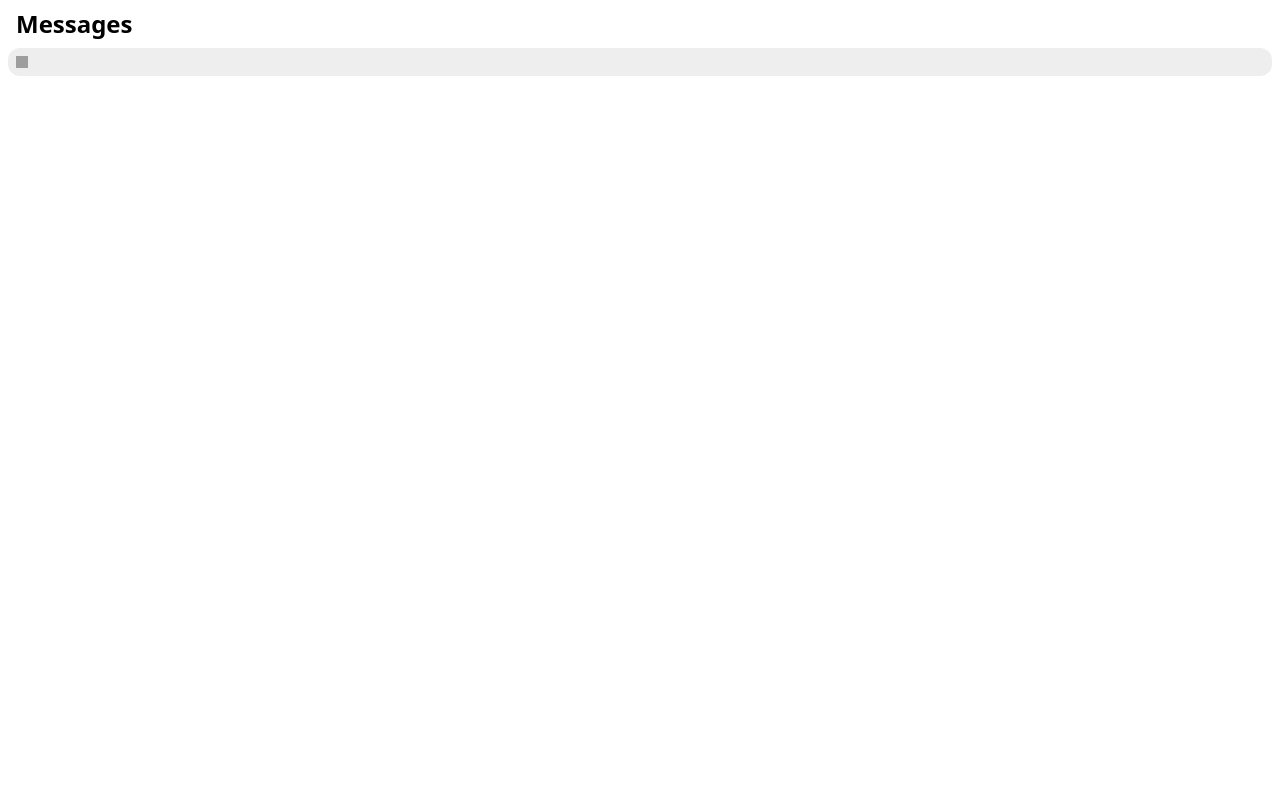
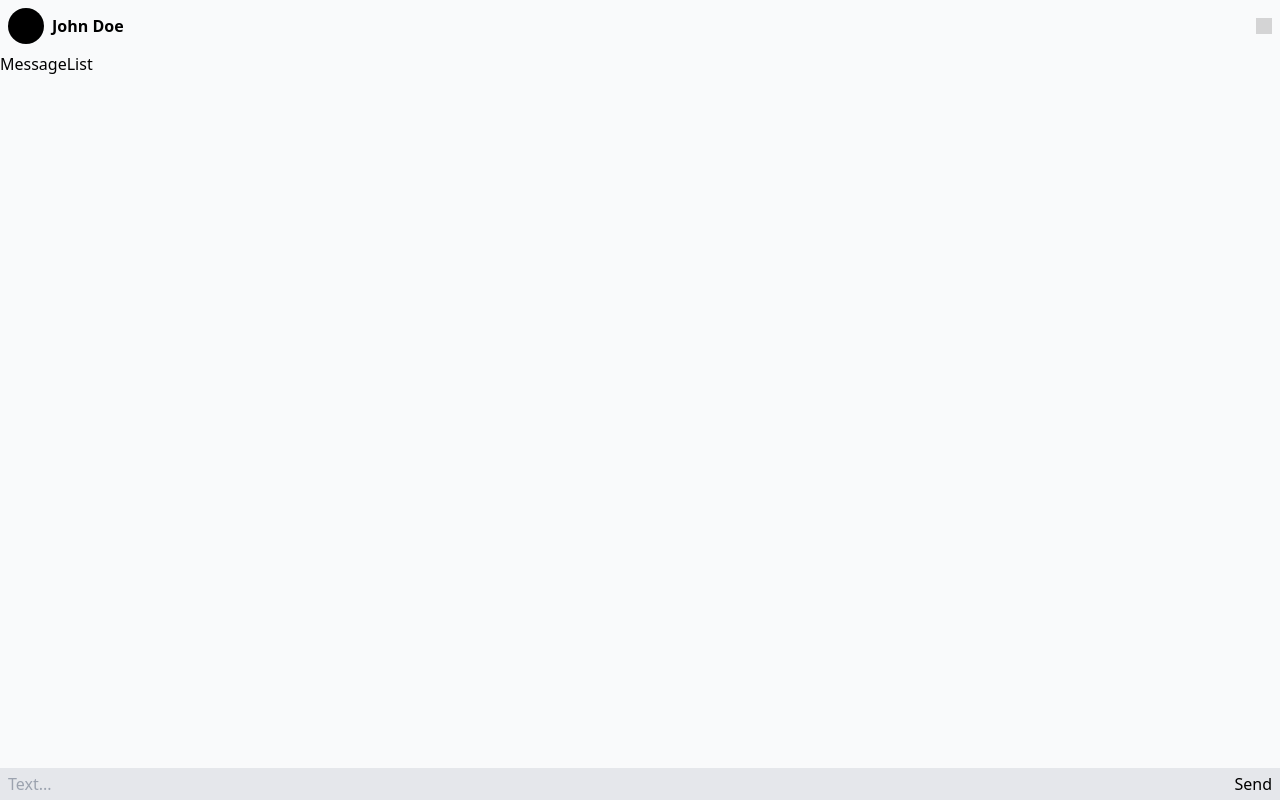
Before and after one commit to SleepySleepyFox/web-chat, a React (Vite) app: page / in a window 1280 px wide. Built offline with nearby package versions, Linux system fonts and the light colour scheme; grey boxes are pictures that could not be loaded.

Commit message:
contact list design and chat-room draft

```diff
--- a/index.html
+++ b/index.html
@@ -7,7 +7,7 @@
     <title>Vite + React + TS</title>
   </head>
   <body>
-    <div id="root"></div>
+    <div id="root" class="bg-gray-50"></div>
     <script type="module" src="/src/main.tsx"></script>
   </body>
 </html>
--- a/package.json
+++ b/package.json
@@ -10,6 +10,7 @@
     "preview": "vite preview"
   },
   "dependencies": {
+    "@headlessui/react": "^1.7.14",
     "react": "^18.2.0",
     "react-dom": "^18.2.0"
   },
@@ -27,5 +28,9 @@
     "tailwindcss": "^3.3.2",
     "typescript": "^5.0.2",
     "vite": "^4.3.2"
+  },
+  "resolutions": {
+    "@types/react": "17.0.2",
+    "@types/react-dom": "17.0.2"
   }
 }
--- a/src/App.tsx
+++ b/src/App.tsx
@@ -1,11 +1,15 @@
 import React from 'react'
 import Search from './components/Search'
+import List from './components/List/List'
+import ChatRoom from './components/ChatRoom/ChatRoom'
 
 
 export default function App() {
   return (
-    <div className='px-2'>
-      <Search />
+    <div>
+      {/* <Search />
+      <List /> */}
+      <ChatRoom/>
     </div>
   )
 }
--- /dev/null
+++ b/src/components/ChatRoom/ChatHeader.tsx
@@ -0,0 +1,15 @@
+import React from 'react'
+
+export default function ChatHeader() {
+  return (
+    <div className='container max-w-full'>
+        <header className='top-0 flex items-center gap-2 p-2'>
+            <div className='w-9 h-9 rounded-full bg-black'></div>
+        <div>
+            <h4 className='font-semibold'>John Doe</h4>
+        </div>
+        <img src="https://img.icons8.com/android/24/null/info.png" className='opacity-40 h-4 w-4  ml-auto'/>
+        </header>
+    </div>
+  )
+}
--- /dev/null
+++ b/src/components/ChatRoom/ChatInput.tsx
@@ -0,0 +1,10 @@
+import React from 'react'
+
+export default function ChatInput() {
+  return (
+    <div className='container flex items-center max-w-full p-2 bg-gray-200 h-8'>
+         <input placeholder='Text...' className=' w-full bg-transparent outline-none'/>
+         <p>Send</p>
+    </div>
+  )
+}
--- /dev/null
+++ b/src/components/ChatRoom/ChatRoom.tsx
@@ -0,0 +1,14 @@
+import React from 'react'
+import ChatHeader from './ChatHeader'
+import ChatInput from './ChatInput'
+import MessageList from './MessageList'
+
+export default function ChatRoom() {
+  return (
+    <div className='flex flex-col justify-between max-h-screen'>
+      <ChatHeader/>
+      <MessageList/>
+      <ChatInput/>
+    </div>
+  )
+}
--- /dev/null
+++ b/src/components/ChatRoom/MessageList.tsx
@@ -0,0 +1,7 @@
+import React from 'react'
+
+export default function MessageList() {
+  return (
+    <div className='container h-screen'>MessageList</div>
+  )
+}
--- /dev/null
+++ b/src/components/List/List.tsx
@@ -0,0 +1,11 @@
+import React from 'react'
+import ListItem from './ListItem'
+
+export default function List() {
+  return (
+    <div className='container max-w-full px-2'>
+        <ListItem/>
+        <ListItem/>
+    </div>
+  )
+}
--- /dev/null
+++ b/src/components/List/ListItem.tsx
@@ -0,0 +1,18 @@
+import React from 'react'
+
+export default function ListItem() {
+  return (
+    <div className='container flex items-center justify-evenly mt-2 gap-2'>
+        <div className='w-9 h-9 rounded-full bg-black flex-shrink-0'></div>
+
+        <div>
+            <h4>John Doe</h4>
+            <p className='text-xs'>Lorem ipsum dolor sit amet consectetur adipisicing elit.</p>
+        </div>
+        <div className='items-baseline'>
+            <p className='text-xxs'>16:45</p>
+            <p className='text-xxs'>R</p>
+        </div>
+    </div>
+  )
+}
--- a/src/components/Search.tsx
+++ b/src/components/Search.tsx
@@ -1,12 +1,24 @@
-import React from 'react'
+import { Listbox } from '@headlessui/react'
+import React, { useState } from 'react'
 
 export default function Search() {
+  const sortBy = ["Newest", "Oldest"]
+  const [sort, setSort] = useState(sortBy[0])
   return (
-    <div className='container flex justify-center flex-col'>
+    <div className='container flex justify-center flex-col max-w-full px-2'>
         <h1 className='text-2xl font-semibold m-2'>Messages</h1>
-        <div className="container flex justify-center items-center rounded-xl w-full bg-input">
-        <img className='h-3 w-3 m-2' src="https://img.icons8.com/external-others-iconmarket/64/000000/external-reserch-e-commerce-others-iconmarket.png"/>
-        <input className=' rounded-xl  w-full bg-transparent outline-none'/>
+        <div className="container flex justify-center items-center rounded-xl bg-input max-w-full">
+          <img className='h-3 w-3 m-2' src="https://img.icons8.com/external-others-iconmarket/64/000000/external-reserch-e-commerce-others-iconmarket.png"/>
+          <input className=' rounded-xl w-full bg-transparent outline-none'/>
+        </div>
+
+        <div className='flex items-center'>
+        <p className='text-xs ml-2'>sort by</p>
+        {/* Use headless UI here in future */}
+        <select className='bg-none text-xs text-center weig  outline-none text-links focus:bg-none'>
+        <option className='bg-none'>Newest</option>
+        <option className='bg-none'>Oldest</option>
+        </select>
         </div>
     </div>
   )
--- a/tailwind.config.js
+++ b/tailwind.config.js
@@ -7,8 +7,12 @@ export default {
   theme: {
     extend: {
       colors:{
-        input: '#eeeeee'
-      }
+        input: '#eeeeee',
+        links: '#2D9CDB'
+      },
+      fontSize: {
+        xxs: '0.625rem'
+      },
     },
   },
   plugins: [],
```
Also changed, not shown: src/@types/index.d.ts (line endings or trailing spaces), 1 other file (tests, documents, lock files or other folders).
